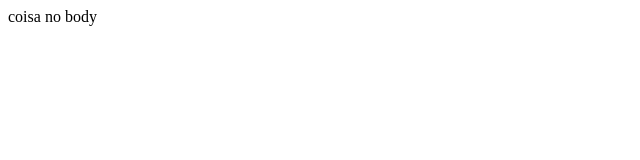
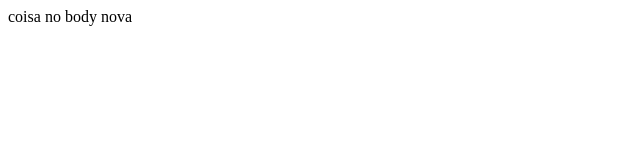
Before and after one commit to wisintainer/estudogit, a plain HTML site: page index.html in a window 1280 px wide. Shown: the full height of the page, 0-640 px from the left. Drawn offline with Linux system fonts and the light colour scheme.

Commit message:
Commit pelo VsCode

```diff
--- a/index.html
+++ b/index.html
@@ -6,6 +6,6 @@
     <title>Document</title>
 </head>
 <body>
-    coisa no body
+    coisa no body nova
 </body>
 </html>
```
